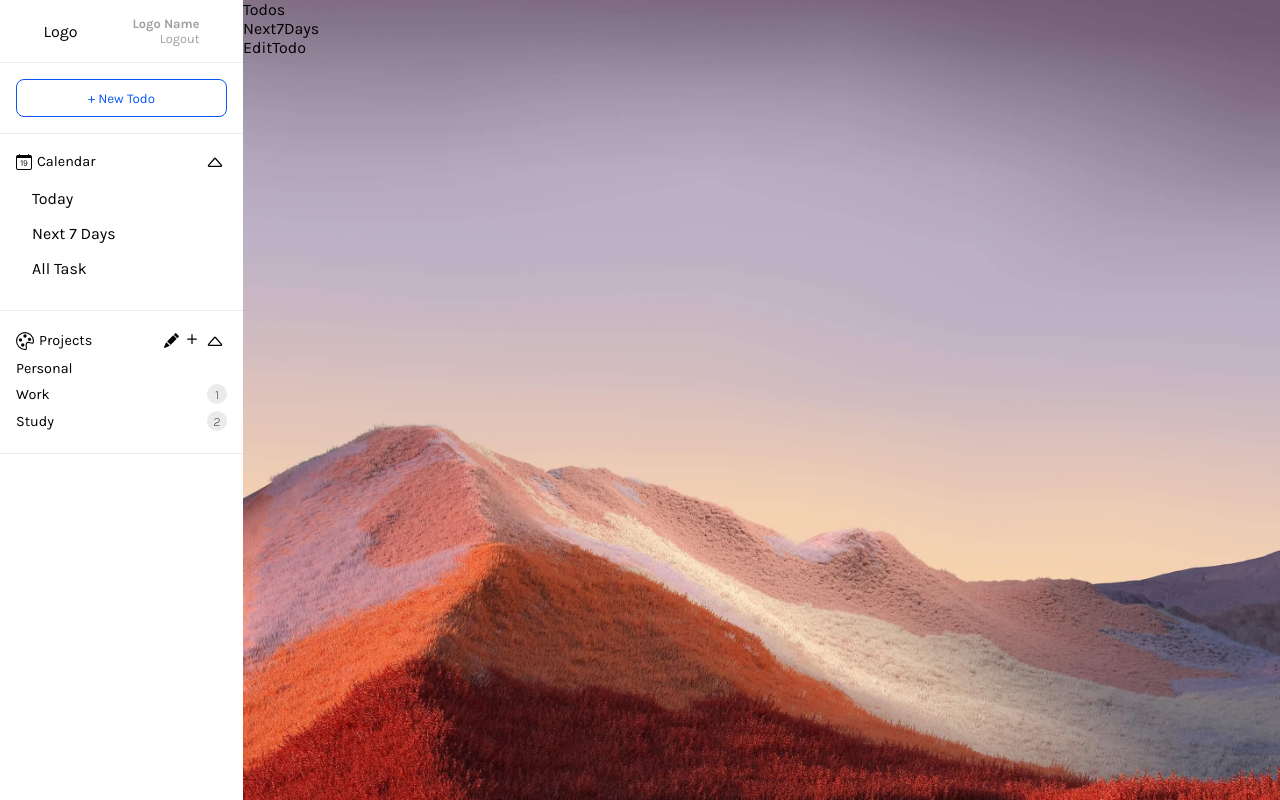
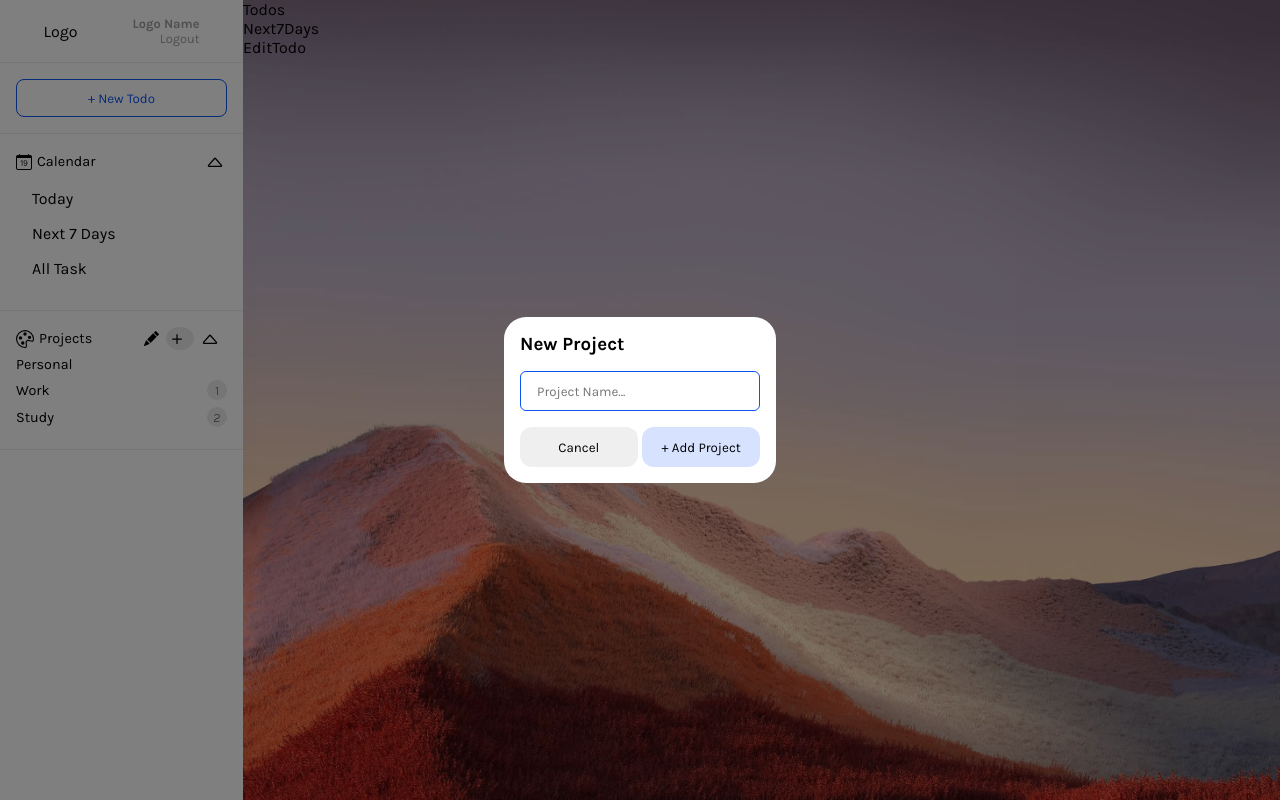
Before and after one commit to tanuj-kalonia/FireBase_ToDo, a React (Create React App) app: page / in a window 1280 px wide. Both pictures are taken after a click on the element 192 px from the left and 343 px from the top of the page. Built offline with nearby package versions, Linux system fonts and the light colour scheme.

Commit message:
Add New project and edit project name

```diff
--- a/src/App.css
+++ b/src/App.css
@@ -240,6 +240,13 @@
   align-items: center;
   justify-content: space-between;
 }
+.projects .header .btns span {
+  display: flex;
+  justify-content: center;
+  align-items: center;
+  margin-right: 5px;
+  justify-content: center;
+}
 
 /* single project */
 .Project {
@@ -282,3 +289,52 @@
   font-size: 0.8rem;
   font-weight: 100;
 }
+
+/* Rename and add new project */
+.ProjectForm {
+  /* border: 1px solid; */
+  background-color: white;
+  position: relative;
+  padding-bottom: 40px;
+  width: 15rem;
+}
+.ProjectForm input {
+  width: 100%;
+  height: 40px;
+  margin: 1rem 0;
+  padding-left: 1rem;
+  border: 1px solid #949494;
+  border-radius: 6px;
+}
+.ProjectForm input:focus {
+  outline: none;
+  border: 1px solid #0b56f3;
+}
+.ProjectForm button {
+  position: absolute;
+  height: 40px;
+  width: 49%;
+  outline: none;
+  border-radius: 12px;
+  cursor: pointer;
+  transition: all 0.3s ease-in-out;
+}
+.ProjectForm .cancel {
+  left: 0;
+  bottom: 0;
+  border: none;
+}
+.ProjectForm .cancel:hover {
+  background-color: #f89a9a;
+}
+.ProjectForm .confirm {
+  right: 0;
+  bottom: 0;
+  border: 0px solid #0b56f3;
+  background-color: rgb(215, 226, 254);
+}
+.ProjectForm .confirm:hover {
+  background-color: #0b56f3;
+  border: none;
+  color: white;
+}
--- a/src/components/AddNewProject.jsx
+++ b/src/components/AddNewProject.jsx
@@ -1,14 +1,34 @@
 import React from 'react'
+import ProjectForm from './ProjectForm';
+import Modal from './Modal';
 import { Plus } from 'react-bootstrap-icons'
 
 const AddNewProject = () => {
+    const [showModal, setShowModal] = React.useState(false);
+    const [projectName, setProjectName] = React.useState("");
+
+    function handleSubmit(e) {
+
+    }
+
     return (
         <div className="AddNewProject">
             <div className="add-button">
-                <span>
+                <span onClick={() => setShowModal(true)}>
                     <Plus size={'20'} />
                 </span>
             </div>
+
+            <Modal showModel={showModal} setShowModel={setShowModal}>
+                <ProjectForm
+                    handleSubmit={handleSubmit}
+                    heading="New Project"
+                    value={projectName}
+                    setValue={setProjectName}
+                    setShowModel={setShowModal}
+                    confirmButText="+ Add Project"
+                />
+            </Modal>
         </div>
     )
 }
--- a/src/components/Project.jsx
+++ b/src/components/Project.jsx
@@ -1,7 +1,11 @@
 import React from 'react'
+import Modal from './Modal';
+import RenameProject from './RenameProject';
 import { Pencil, XCircle } from 'react-bootstrap-icons'
 
+
 const Project = ({ project, edit }) => {
+    const [showModel, setshowModel] = React.useState(false)
     return (
         <div className="Project">
             <div className="name">
@@ -12,7 +16,8 @@ const Project = ({ project, edit }) => {
                 {
                     edit ?
                         <div className="edit-delete">
-                            <span className='edit tag-btn'>
+                            <span className='edit tag-btn'
+                                onClick={() => setshowModel(true)}>
                                 <Pencil size={'13'} />
                             </span>
                             <span className='delete tag-btn'>
@@ -30,6 +35,12 @@ const Project = ({ project, edit }) => {
                 }
             </div>
 
+            <Modal showModel={showModel}>
+                <RenameProject
+                    project={project}
+                    setShowModel={setshowModel}
+                />
+            </Modal>
 
         </div>
     )
--- /dev/null
+++ b/src/components/ProjectForm.jsx
@@ -0,0 +1,29 @@
+import React from 'react'
+
+const ProjectForm = ({ handleSubmit, heading, value, setValue, setShowModel, confirmButText }) => {
+    return (
+        <form onSubmit={handleSubmit} className="ProjectForm">
+            <h3>{heading}</h3>
+            <input
+                value={value}
+                onChange={() => setValue(e => e.target.value)}
+                type='text'
+                placeholder='Project Name...'
+                autoFocus
+            />
+            <button
+                className='cancel'
+                role='button'
+                onClick={() => setShowModel(false)}
+            >
+                Cancel
+            </button>
+
+            <button className='confirm'>
+                {confirmButText}
+            </button>
+        </form>
+    )
+}
+
+export default ProjectForm
--- a/src/components/RenameProject.jsx
+++ b/src/components/RenameProject.jsx
@@ -1,8 +1,22 @@
 import React from 'react'
+import ProjectForm from './ProjectForm'
 
-const RenameProject = () => {
+const RenameProject = ({ project, setShowModel }) => {
+    const [newProjectName, setNewProjectName] = React.useState(project.name)
+    function handleSubmit(e) {
+
+    }
     return (
-        <div>RenameProject</div>
+        <div className="RenameProject">
+            <ProjectForm
+                handleSubmit={handleSubmit}
+                heading="Edit Name"
+                value={newProjectName}
+                setValue={setNewProjectName}
+                setShowModel={setShowModel}
+                confirmButText="Confirm"
+            />
+        </div>
     )
 }
 
```
